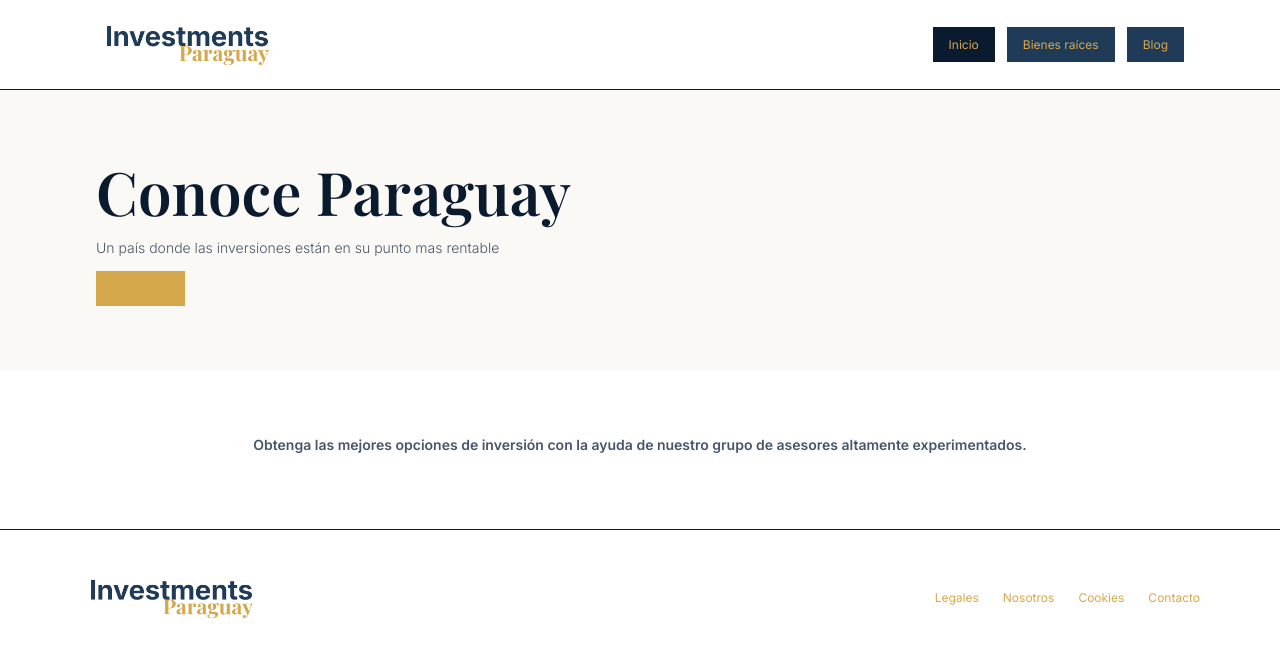
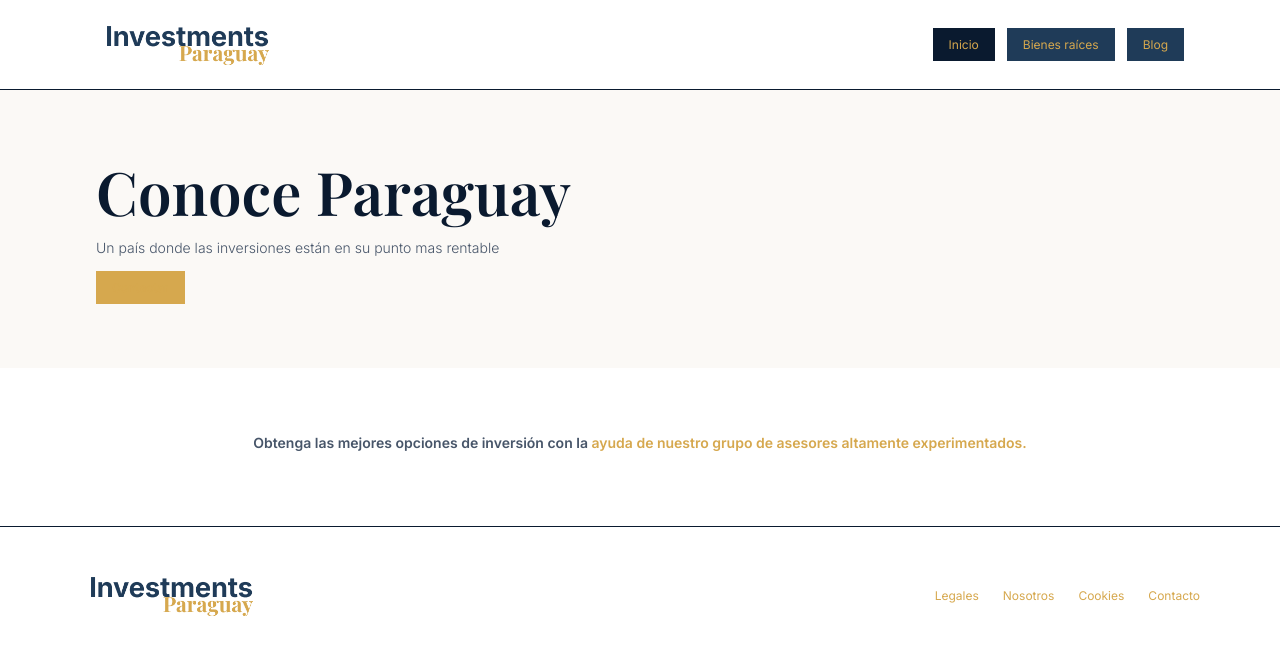
Before and after one commit to juespinoza/investments-paraguay, a Next.js app: page / in a window 1280 px wide. Shown: the top 658 px of the page. Built offline with nearby package versions, Linux system fonts and the light colour scheme.

Commit message:
Remove fixed styles from span and a tags

```diff
--- a/src/app/globals.css
+++ b/src/app/globals.css
@@ -82,9 +82,7 @@ h4 {
 p,
 ul,
 ol,
-li,
-span,
-a {
+li {
   font-family: var(--font-inter), sans-serif;
   font-size: 14px;
   line-height: 1.6;
@@ -92,6 +90,7 @@ a {
 }
 
 a {
+  font-family: var(--font-inter), sans-serif;
   color: var(--ip-accent1);
   font-size: 12px;
 }
```
